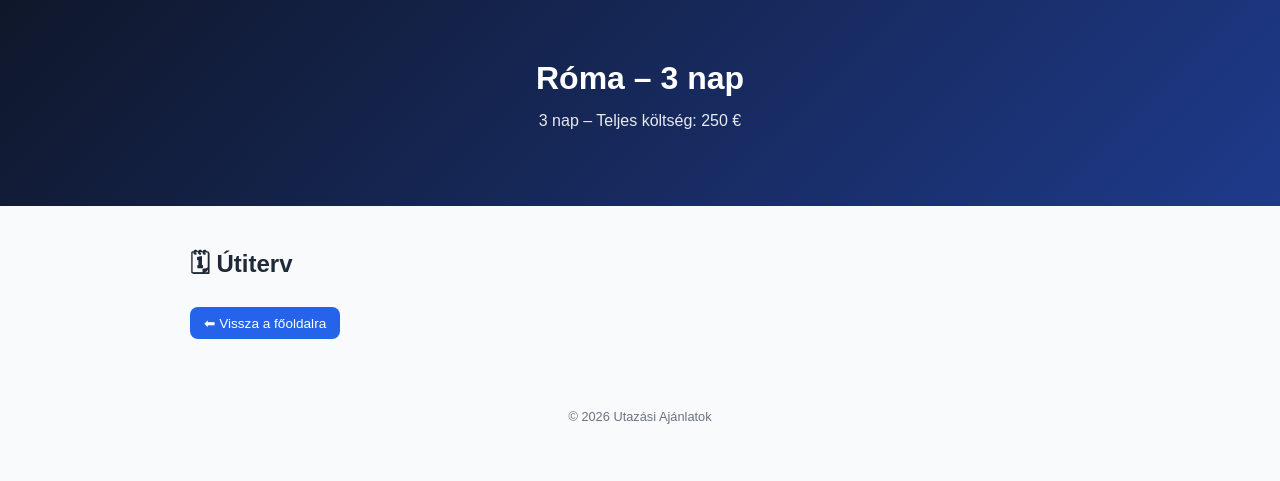
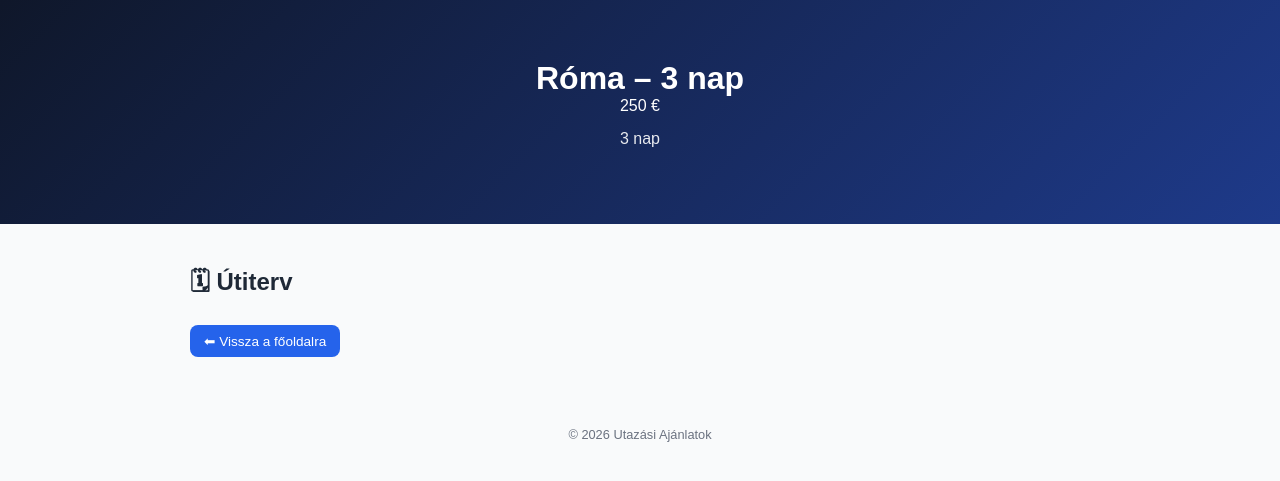
Before and after one commit to Norbi6/travel_site, a Jekyll site: the page built from _offers/rome.md, in a window 1280 px wide. Shown: the top 481 px of the page. Built offline with Jekyll 4.4.1, drawn with Linux system fonts in a browser that asks for light colours.

Commit message:
Update offer.html

```diff
--- a/_layouts/offer.html
+++ b/_layouts/offer.html
@@ -9,10 +9,12 @@
 </head>
 <body>
 
-<header>
+<header class="hero">
   <h1>{{ page.title }}</h1>
-  <p>{{ page.duration }} – Teljes költség: {{ page.price }}</p>
+  <div class="price">{{ page.price }}</div>
+  <p class="subtitle">{{ page.duration }}</p>
 </header>
+
 
 <div class="container">
 
```
